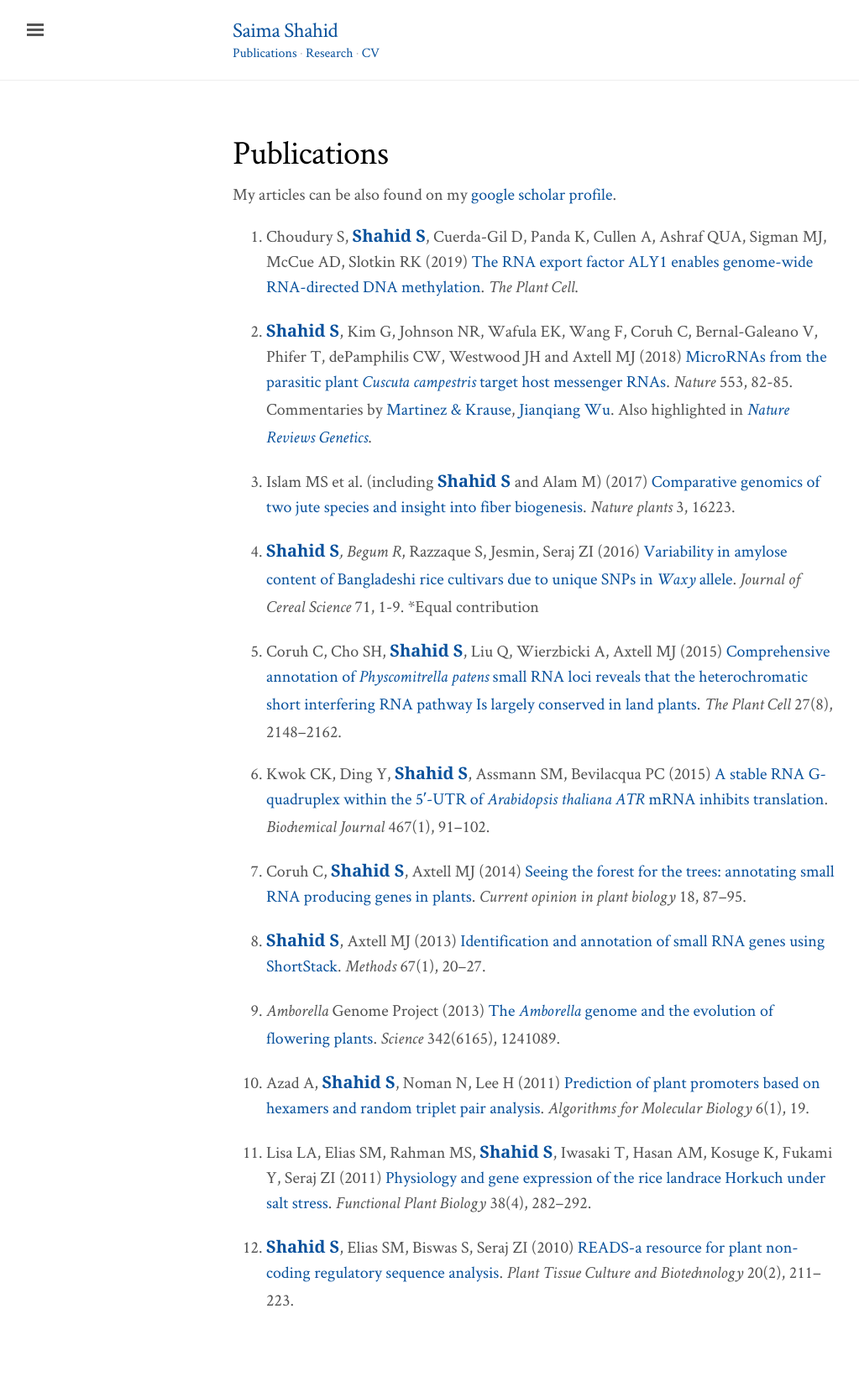
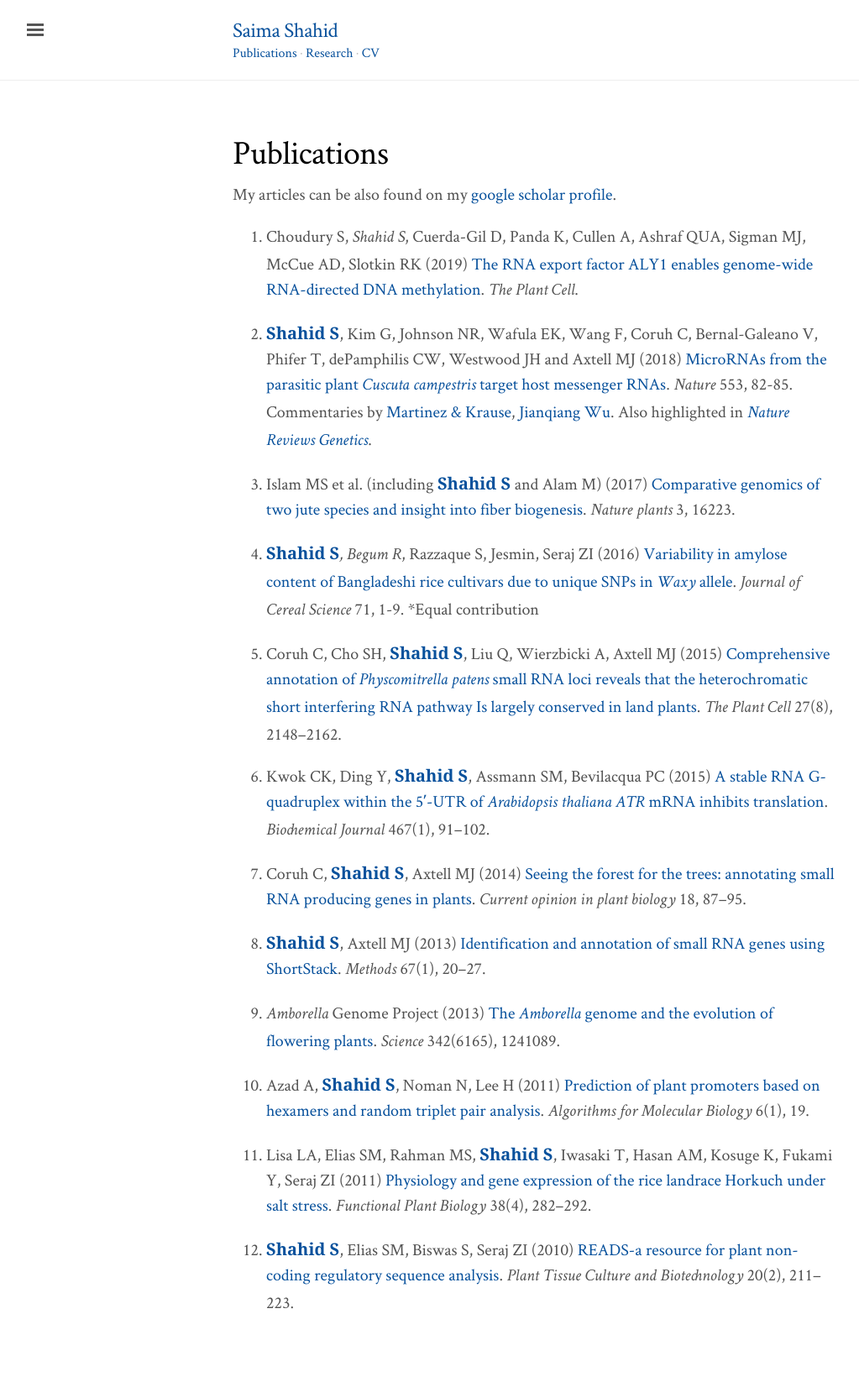
Before and after one commit to shahsam/saimashahid.github.io, a Jekyll site: the page built from publications.md, in a window 1280 px wide. Shown: the whole page at 84% size, without its empty margins (3-1026 px from the left). Built offline with Jekyll 4.4.1, drawn with Linux system fonts in a browser that asks for light colours; nearby versions of some CDN libraries; some web fonts are replaced.

```diff
--- a/publications.md
+++ b/publications.md
@@ -3,7 +3,7 @@ title: Publications
 layout: page
 ---
 My articles can be also found on my [google scholar profile](https://scholar.google.com/citations?user=lez4bcIAAAAJ&hl=en).
-1. Choudury S, **Shahid S**, Cuerda-Gil D, Panda K, Cullen A, Ashraf QUA, Sigman MJ, McCue AD, Slotkin RK (2019) [The RNA export factor ALY1 enables genome-wide RNA-directed DNA methylation](http://dx.doi.org/10.1105/tpc.18.00624). *The Plant Cell*.
+1. Choudury S, _Shahid S_, Cuerda-Gil D, Panda K, Cullen A, Ashraf QUA, Sigman MJ, McCue AD, Slotkin RK (2019) [The RNA export factor ALY1 enables genome-wide RNA-directed DNA methylation](http://dx.doi.org/10.1105/tpc.18.00624). *The Plant Cell*.
 
 1. **Shahid S**, Kim G, Johnson NR, Wafula EK, Wang F, Coruh C, Bernal-Galeano V, Phifer T, dePamphilis CW, Westwood JH and Axtell MJ (2018) [MicroRNAs from the parasitic plant *Cuscuta* *campestris* target host messenger RNAs](http://dx.doi.org/10.1038/nature25027). *Nature* 553, 82-85. Commentaries by [Martinez & Krause](http://ncri.amegroups.com/article/view/4462), [Jianqiang Wu](https://www.sciencedirect.com/science/article/pii/S1674205218300546). Also highlighted in [*Nature Reviews Genetics*](https://www.nature.com/articles/nrg.2018.3).
 
```
